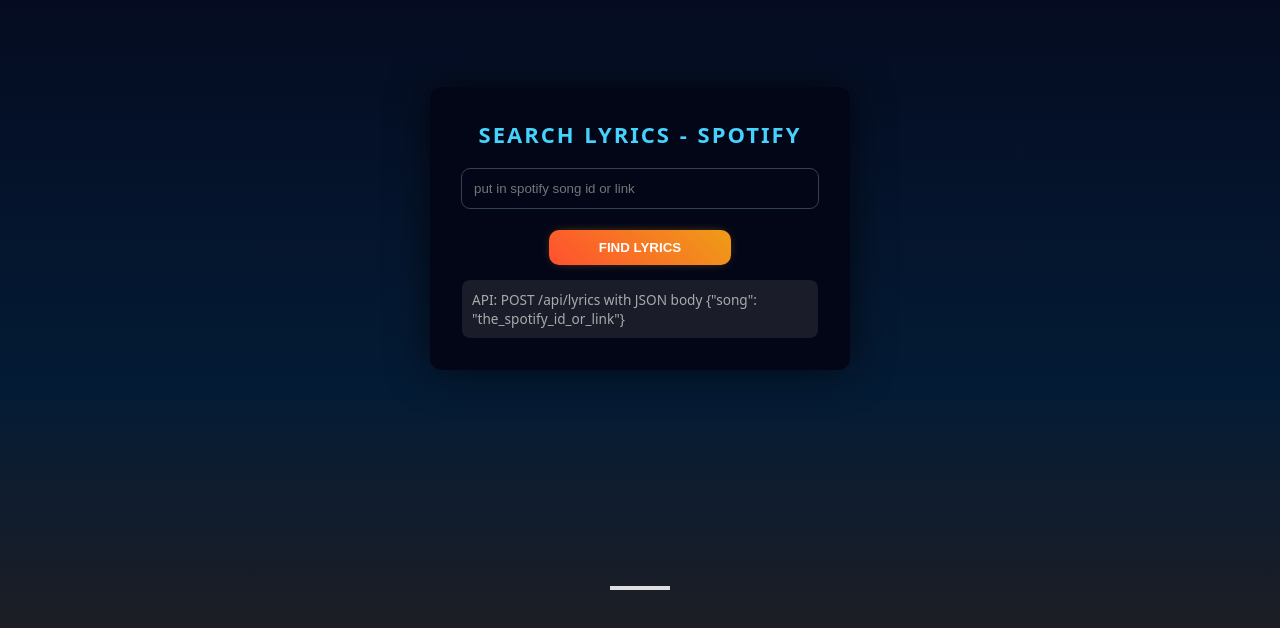
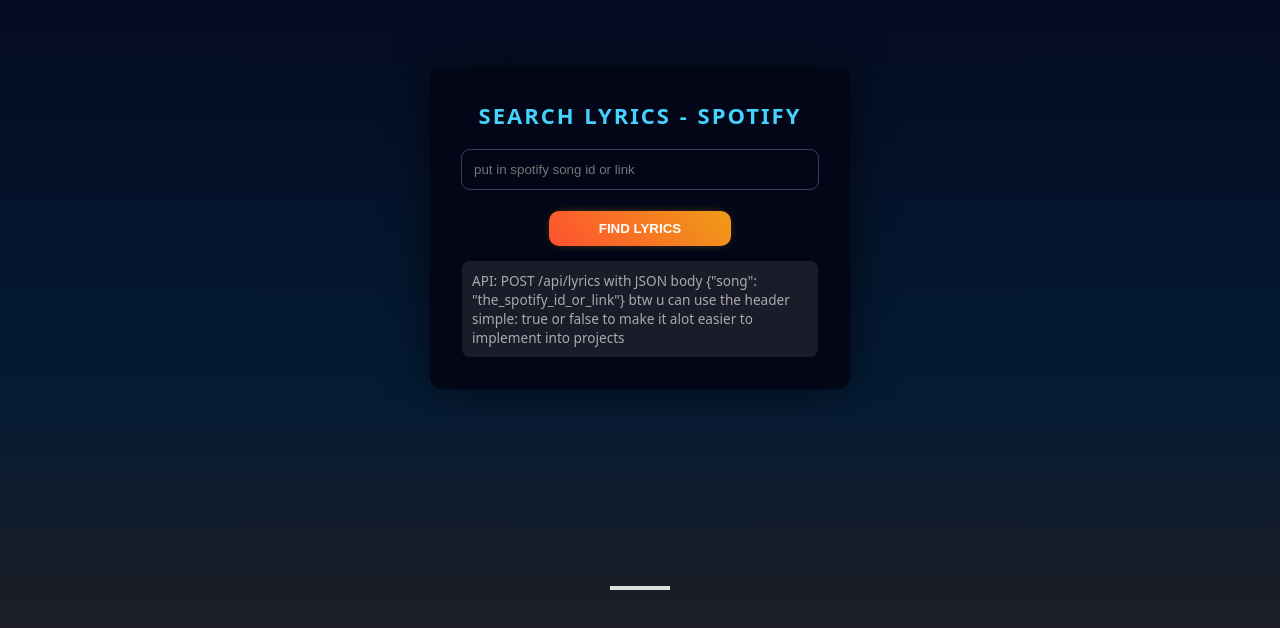
Before and after one commit to atticup/LRC-SPOTIFY-SPICY-API, a website: page site/index.html in a window 1280 px wide. Shown: the part 172-800 px from the top of the page. Drawn offline with Linux system fonts and the light colour scheme.

Commit message:
updating the masses

```diff
--- a/site/index.html
+++ b/site/index.html
@@ -169,6 +169,7 @@
     </form>
     <div class="info-box">
         API: POST /api/lyrics with JSON body {"song": "the_spotify_id_or_link"}
+      btw u can use the header simple: true or false to make it alot easier to implement into projects
     </div>
   </div>
 </body>
```
